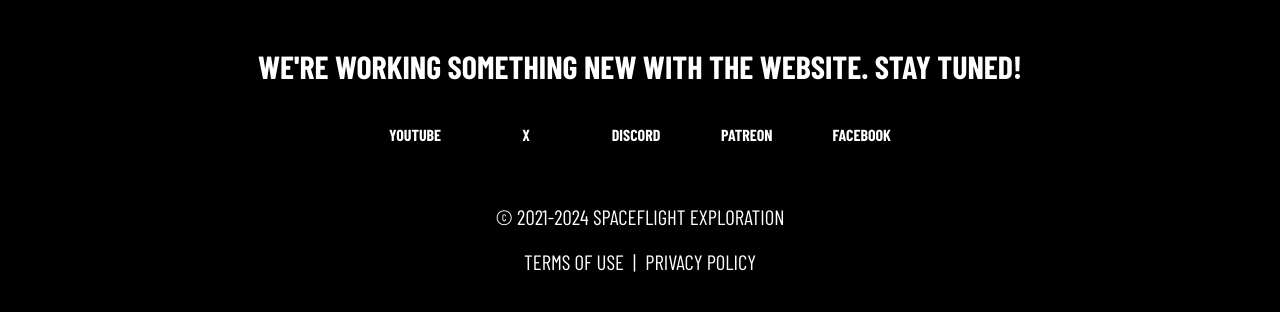
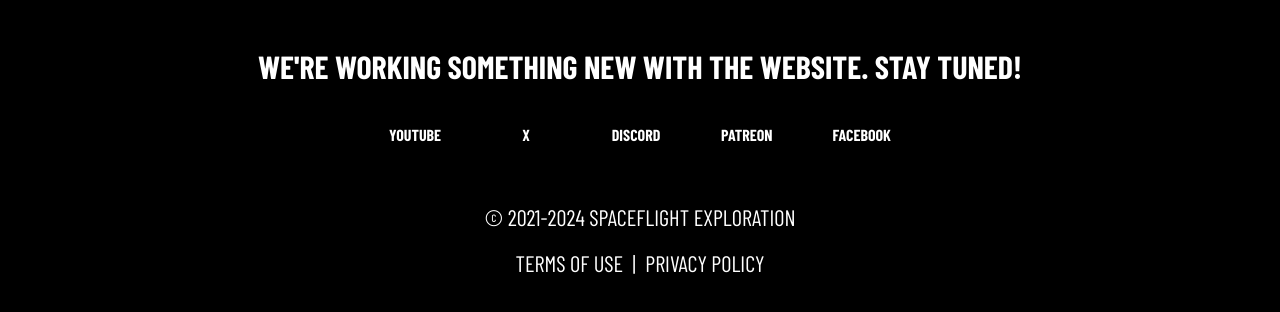
Before and after one commit to sflightx/sflightx.github.io, a plain HTML site: page updates/index.html in a window 1280 px wide. Shown: the part 882-1194 px from the top of the page. Drawn offline with nearby package versions, Linux system fonts and the light colour scheme; no server answers; a web font is replaced by a local one.

Commit message:
simple update

```diff
--- a/rs/sec-layout.css
+++ b/rs/sec-layout.css
@@ -87,7 +87,7 @@ button:hover h6 {
         font-size: 0.75em;
     }
     p {
-        font-size: 80%;
+        font-size: 100%;
     }
     .overview-h1 {
         text-align: left;
@@ -142,7 +142,7 @@ button:hover h6 {
         font-size: 0.75em;
     }
     p {
-        font-size: 90%;
+        font-size: 110%;
     }
     .stat-child p {
         margin: 0px;
@@ -180,7 +180,7 @@ button:hover h6 {
         font-size: 1.5em;
     }
     p {
-        font-size: 100%;
+        font-size: 120%;
     }
     .article {
         padding: 20px 100px;
@@ -228,7 +228,7 @@ button:hover h6 {
         font-size: 1.5em;
     }
     p {
-        font-size: 110%;
+        font-size: 130%;
     }
     .stat-child p {
         margin: 0px;
@@ -265,7 +265,7 @@ button:hover h6 {
         font-size: 2em;
     }
     p {
-        font-size: 130%;
+        font-size: 140%;
     }
     .stat-child p {
         margin: 0px;
```
